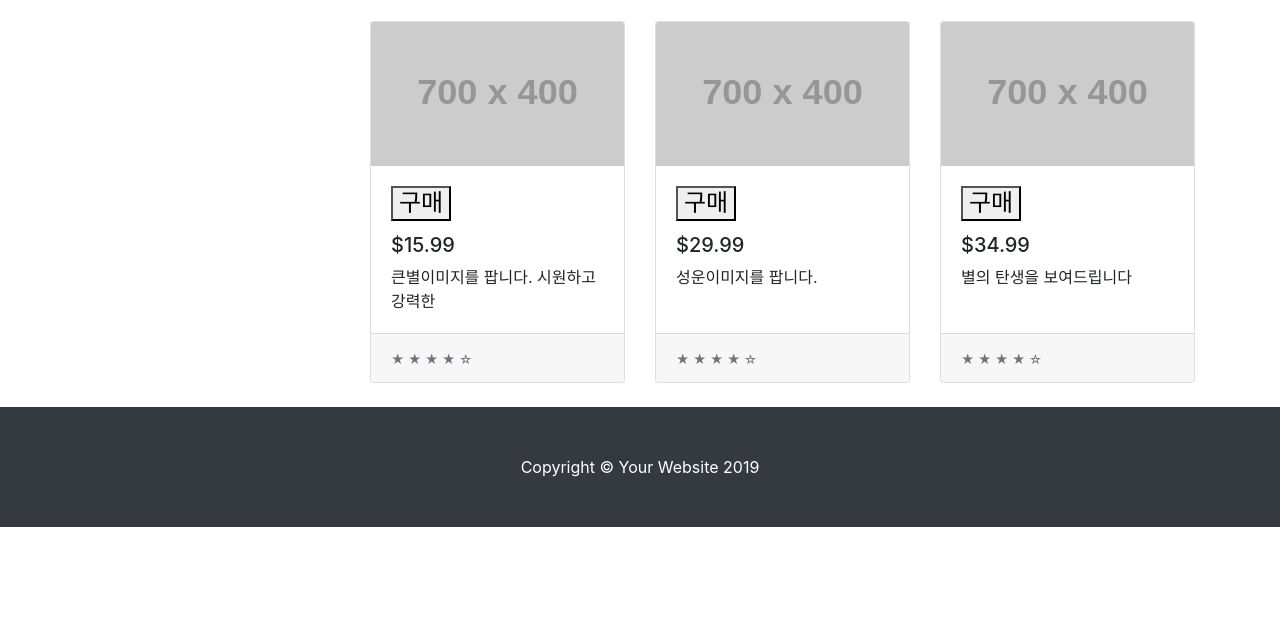
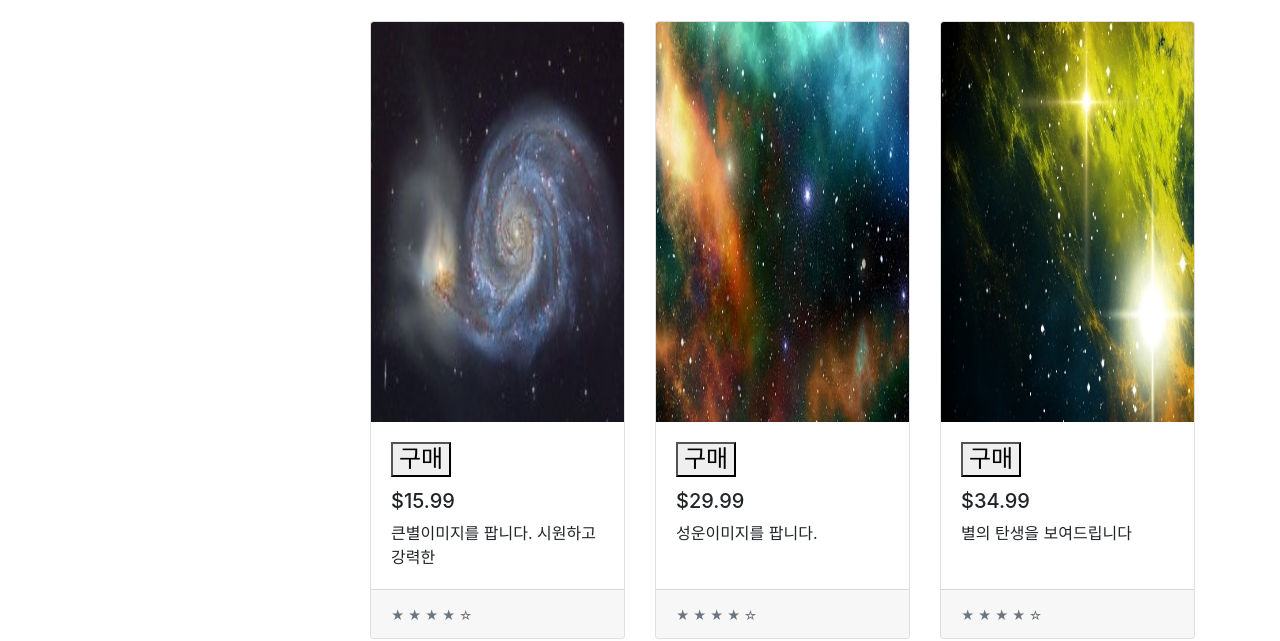
Before and after one commit to robertchoi/aram, a website: page index.html in a window 1280 px wide. Shown: the part 404-1045 px from the top of the page. Before the commit the page ends 931 px from the top, so only its background shows below. Drawn offline with Linux system fonts and the light colour scheme; placeholder pictures from the web are drawn by us; a script that the page names is missing.

Commit message:
chanfe image src

```diff
--- a/index.html
+++ b/index.html
@@ -100,7 +100,7 @@
 
           <div class="col-lg-4 col-md-6 mb-4">
             <div class="card h-100">
-              <a href="#"><img class="card-img-top" src="http://placehold.it/700x400" alt=""></a>
+              <a href="#"><img class="card-img-top" mg src="https://raw.githubusercontent.com/robertchoi/aram/master/img/1.jpg" width="700" height="400" alt=""></a>
               <div class="card-body">
                 <h4 class="card-title">
                   <button onclick="addBuy()">구매</button>
@@ -116,7 +116,7 @@
 
           <div class="col-lg-4 col-md-6 mb-4">
             <div class="card h-100">
-              <a href="#"><img class="card-img-top" src="http://placehold.it/700x400" alt=""></a>
+              <a href="#"><img class="card-img-top" img src="https://raw.githubusercontent.com/robertchoi/aram/master/img/2.jpg" width="700" height="400" alt=""></a>
               <div class="card-body">
                 <h4 class="card-title">
                   <button onclick="addBuy()">구매</button>
@@ -132,7 +132,7 @@
 
           <div class="col-lg-4 col-md-6 mb-4">
             <div class="card h-100">
-              <a href="#"><img class="card-img-top" src="http://placehold.it/700x400" alt=""></a>
+              <a href="#"><img class="card-img-top" img src="https://raw.githubusercontent.com/robertchoi/aram/master/img/3.jpg" width="700" height="400" alt=""></a>
               <div class="card-body">
                 <h4 class="card-title">
                   <button onclick="addBuy()">구매</button>
```
Also changed, not shown: img/1.jpg (renamed from image/성운.jpg), img/2.jpg (renamed from image/큰별.jpg), img/3.jpg (renamed from image/탄생.jpg).
